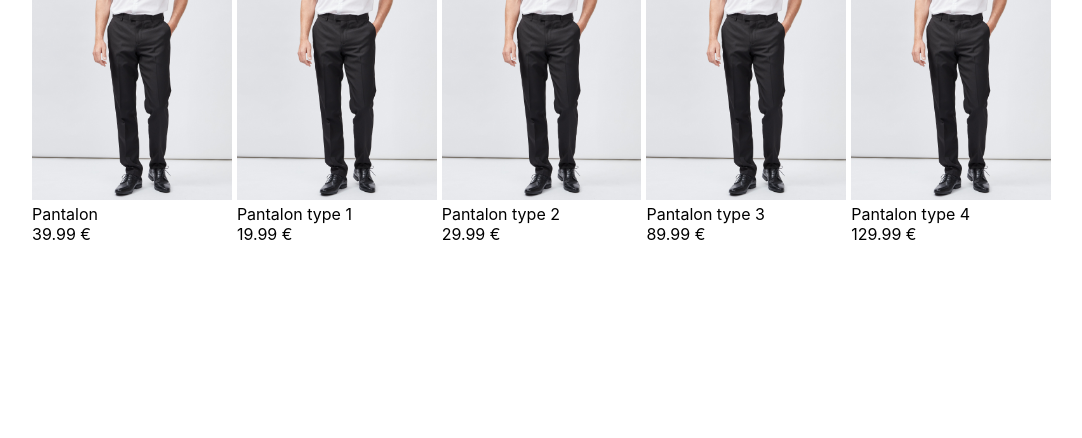
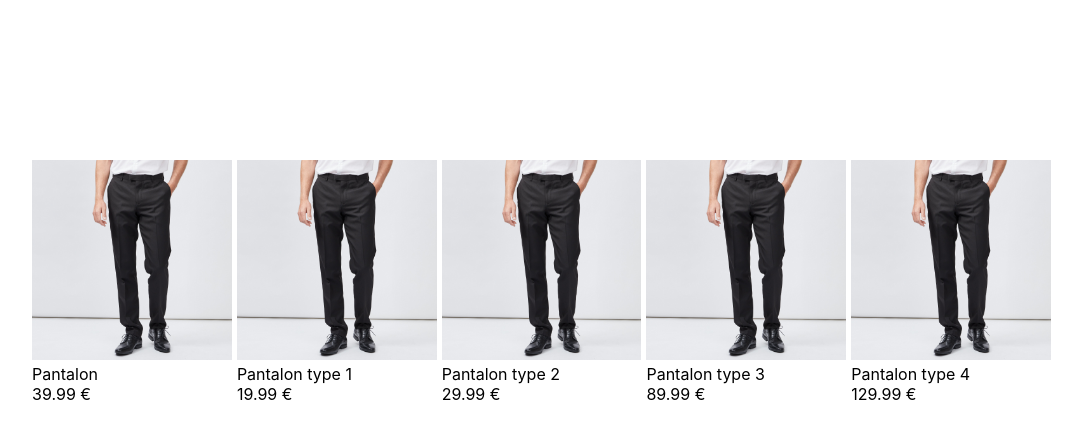
Before and after one commit to AntoineCritelli/ReactApp, a React (Create React App) app: page / in a window 1280 px wide. Shown: the top 438 px of the page, without its empty margins (101-1183 px from the left). Built offline with nearby package versions, Linux system fonts and the light colour scheme.

Commit message:
Réorganisation

```diff
--- a/src/App.css
+++ b/src/App.css
@@ -1,10 +1,9 @@
 .App {
-  text-align: center;
-  position: relative;
-  width: 80%;
+  position: absolute;
+  top: 0;
+  left: 0;
+  width: 100%;
   height: 100%;
-  left: 10%;
-  top: 0%;
 }
 
 .App-logo {
--- a/src/App.js
+++ b/src/App.js
@@ -1,35 +1,16 @@
 import React, { Component } from 'react';
 import Main from './components/Main.js';
 import "./App.css";
-import image1src from "./Images/image1.jpg";
-import image2src from "./Images/image2.jpg";
 
-const atricles = [
-	[0, "Pantalon", 39.99, image1src, image2src, "pantalon"],
-	[1, "Pantalon type 1", 19.99, image1src, image2src, "pantalon1"],
-	[2, "Pantalon type 2", 29.99, image1src, image2src, "pantalon2"],
-	[3, "Pantalon type 3", 89.99, image1src, image2src, "pantalon3"],
-	[4, "Pantalon type 4", 129.99, image1src, image2src, "pantalon4"]
-]
-const allMain = atricles.map((article) =>
-	<Main
-		key={article[0]}
-		name={article[1]}
-		prix={article[2]}
-		image1={article[3]}
-		image2={article[4]}
-		productPage={"./productpage?product=".concat(article[5])}
-	/>
-);
+import ArticleDisplay from "./components/ArticleDisplay";
 
-console.log(allMain);
 
 class App extends Component {
   render() {
 	return (
 			<div className="App">
 
-				{allMain}
+				<ArticleDisplay />
 
 			</div>
 		)
--- /dev/null
+++ b/src/components/ArticleDisplay.js
@@ -0,0 +1,38 @@
+import React, { Component } from "react";
+import "../css/ArticleDisplay.css";
+
+import Main from './Main';
+
+import image1src from "../Images/image1.jpg";
+import image2src from "../Images/image2.jpg";
+
+
+const atricles = [
+    [0, "Pantalon", 39.99, image1src, image2src, "pantalon"],
+    [1, "Pantalon type 1", 19.99, image1src, image2src, "pantalon1"],
+    [2, "Pantalon type 2", 29.99, image1src, image2src, "pantalon2"],
+    [3, "Pantalon type 3", 89.99, image1src, image2src, "pantalon3"],
+    [4, "Pantalon type 4", 129.99, image1src, image2src, "pantalon4"]
+]
+const allMain = atricles.map((article) =>
+    <Main
+        key={article[0]}
+        name={article[1]}
+        prix={article[2]}
+        image1={article[3]}
+        image2={article[4]}
+        productPage={"./productpage?product=".concat(article[5])}
+    />
+);
+
+class ArticleDisplay extends Component {
+    render() {
+        return (
+            <div className="ArticleContainer">
+                {allMain}
+            </div>
+        )
+    }
+}
+
+export default ArticleDisplay;
--- /dev/null
+++ b/src/css/ArticleDisplay.css
@@ -0,0 +1,8 @@
+.ArticleContainer {
+    text-align: center;
+    position: relative;
+    width: 80%;
+    height: 100%;
+    left: 10%;
+    top: 20%;
+}
--- a/src/index.js
+++ b/src/index.js
@@ -2,7 +2,6 @@ import React from 'react';
 import ReactDOM from 'react-dom';
 import './index.css';
 import App from './App';
-import reportWebVitals from './reportWebVitals';
 
 ReactDOM.render(<App />, document.getElementById('root'));
 
```
Also changed, not shown: 1 other file (tests, documents, lock files or other folders).
